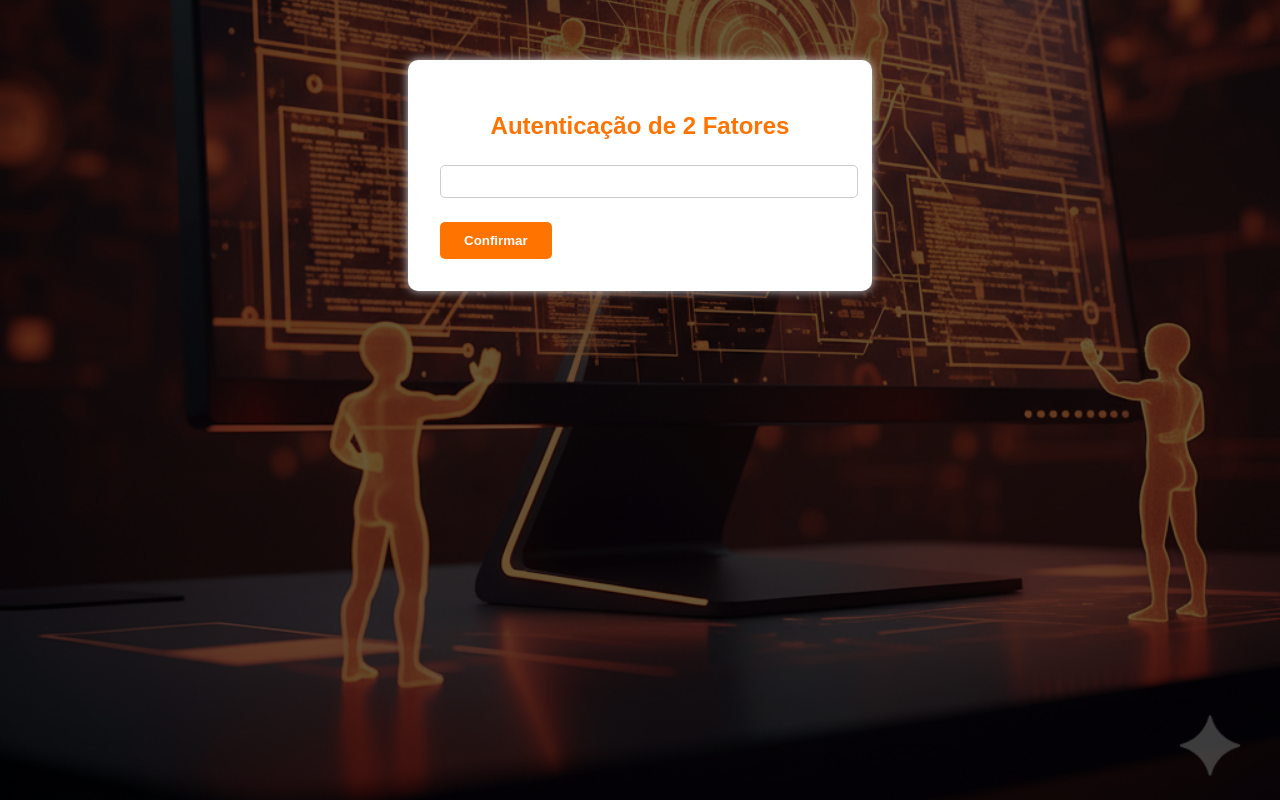
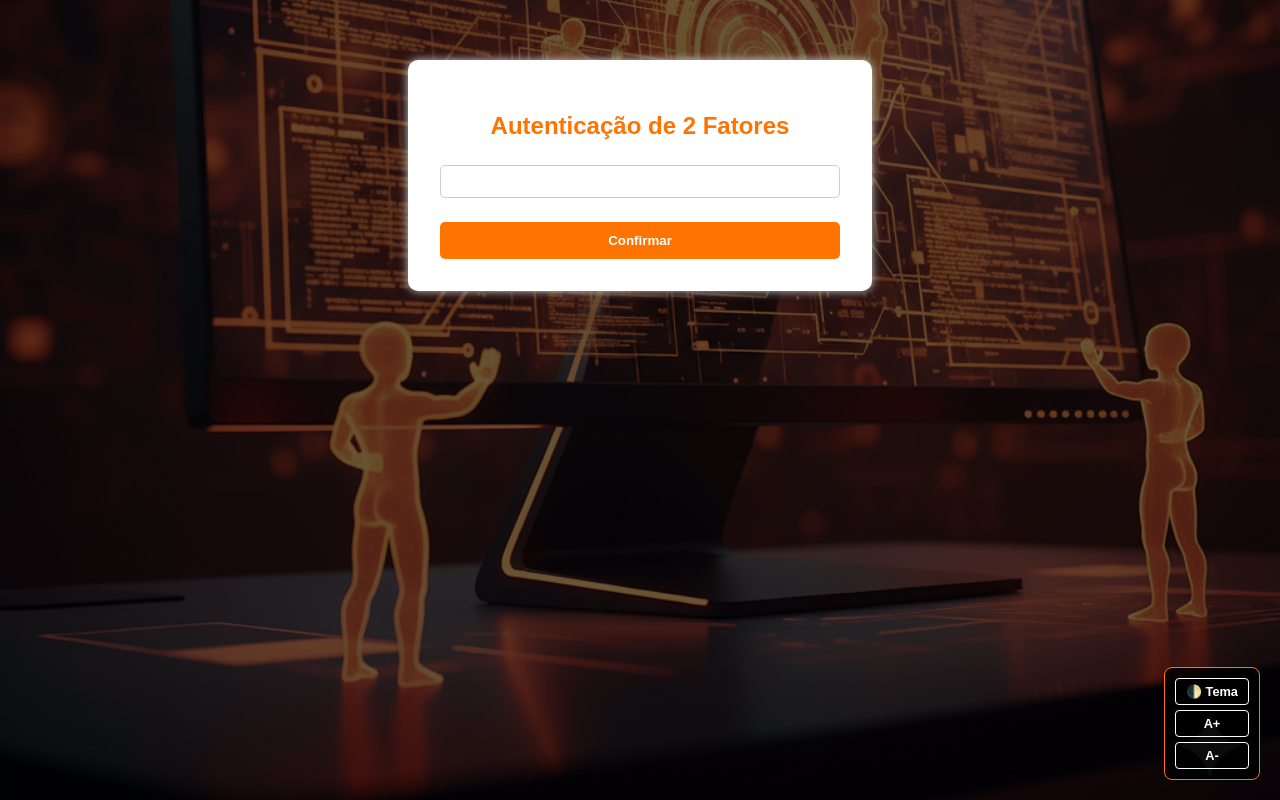
Before and after one commit to yanosmartins/Perigo-Tech, a PHP site: page /2fa.php in a window 1280 px wide. Run offline with PHP 8.4, Linux system fonts and the light colour scheme; the visitor is signed in with stand-in values (Sample User, id 1); data that the repository does not hold is empty.

Commit message:
Update 2fa.php

```diff
--- a/perigotech/2fa.php
+++ b/perigotech/2fa.php
@@ -87,31 +87,51 @@ if ($_SERVER['REQUEST_METHOD'] === 'POST') {
     <meta charset="UTF-8">
     <title>Autenticação de 2 Fatores</title>
     <style>
+        :root {
+            --primary-color: #ff7300;
+            --bg-card: #fff;
+            --text-color: #000;
+            --input-bg: #fff;
+            --input-border: #ccc;
+            --shadow-color: #ccc;
+        }
+
+        body.dark-mode {
+            --bg-card: #1c1c1c;
+            --text-color: #fff;
+            --input-bg: #333;
+            --input-border: #555;
+            --shadow-color: #000;
+        }
+
         body {
             font-family: Arial, sans-serif;
             background-image: url(img/Gemini_Generated_Image_km51uskm51uskm51.png);
             background-size: cover;
             background-position: center;
+            font-size: 100%;
         }
 
         .container {
             max-width: 400px;
             margin: 60px auto;
-            background: #fff;
+            background: var(--bg-card);
             padding: 2rem;
             border-radius: 10px;
-            box-shadow: 0 0 10px #ccc;
+            box-shadow: 0 0 10px var(--shadow-color);
+            color: var(--text-color);
         }
 
         h2 {
             text-align: center;
-            color: #ff7300;
+            color: var(--primary-color);
         }
 
         label {
             font-weight: bold;
             margin-top: 1rem;
             display: block;
+            color: var(--text-color);
         }
 
         input[type="text"] {
@@ -119,11 +139,14 @@ if ($_SERVER['REQUEST_METHOD'] === 'POST') {
             padding: 0.5rem;
             margin-top: 0.3rem;
             border-radius: 5px;
-            border: 1px solid #ccc;
+            border: 1px solid var(--input-border);
+            background-color: var(--input-bg);
+            color: var(--text-color);
+            box-sizing: border-box;
         }
 
         button {
-            background: #ff7300;
+            background: var(--primary-color);
             color: #fff;
             border: none;
             padding: 0.7rem 1.5rem;
@@ -131,12 +154,45 @@ if ($_SERVER['REQUEST_METHOD'] === 'POST') {
             margin-top: 1.5rem;
             cursor: pointer;
             font-weight: bold;
+            width: 100%;
         }
 
         .erro {
             color: red;
             text-align: center;
             margin-bottom: 1rem;
+        }
+
+        .accessibility-menu {
+            position: fixed;
+            bottom: 20px;
+            right: 20px;
+            background: rgba(0, 0, 0, 0.8);
+            padding: 10px;
+            border-radius: 8px;
+            border: 1px solid var(--primary-color);
+            z-index: 2000;
+            display: flex;
+            flex-direction: column;
+            gap: 5px;
+        }
+
+        .accessibility-btn {
+            background: transparent;
+            border: 1px solid #fff;
+            color: #fff;
+            padding: 5px 10px;
+            border-radius: 4px;
+            cursor: pointer;
+            font-size: 0.8rem;
+            font-weight: bold;
+            width: auto;
+            margin-top: 0;
+        }
+
+        .accessibility-btn:hover {
+            background: var(--primary-color);
+            border-color: var(--primary-color);
         }
     </style>
 </head>
@@ -159,6 +215,12 @@ if ($_SERVER['REQUEST_METHOD'] === 'POST') {
         </form>
     </div>
 
+    <div class="accessibility-menu">
+        <button id="toggle-theme" class="accessibility-btn">🌓 Tema</button>
+        <button id="increase-font" class="accessibility-btn">A+</button>
+        <button id="decrease-font" class="accessibility-btn">A-</button>
+    </div>
+
     <script>
         function mascaraCPF(valor) {
             return valor
@@ -178,6 +240,40 @@ if ($_SERVER['REQUEST_METHOD'] === 'POST') {
                 });
             }
         }
+
+        // ACESSIBILIDADE
+        document.addEventListener('DOMContentLoaded', () => {
+            const body = document.body;
+            const btnToggle = document.getElementById('toggle-theme');
+            const btnInc = document.getElementById('increase-font');
+            const btnDec = document.getElementById('decrease-font');
+
+            btnToggle.addEventListener('click', () => {
+                body.classList.toggle('dark-mode');
+                const isDark = body.classList.contains('dark-mode');
+                localStorage.setItem('theme_2fa', isDark ? 'dark' : 'light');
+            });
+
+            if (localStorage.getItem('theme_2fa') === 'dark') {
+                body.classList.add('dark-mode');
+            } else if (localStorage.getItem('theme') === 'dark') {
+                body.classList.add('dark-mode');
+            }
+
+            let currentFont = 100;
+            btnInc.addEventListener('click', () => {
+                if (currentFont < 150) {
+                    currentFont += 10;
+                    document.documentElement.style.fontSize = currentFont + '%';
+                }
+            });
+            btnDec.addEventListener('click', () => {
+                if (currentFont > 70) {
+                    currentFont -= 10;
+                    document.documentElement.style.fontSize = currentFont + '%';
+                }
+            });
+        });
     </script>
 </body>
 </html>
```
